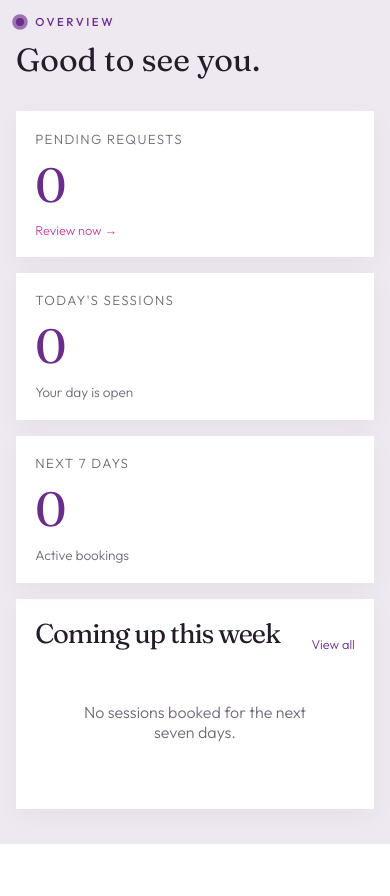
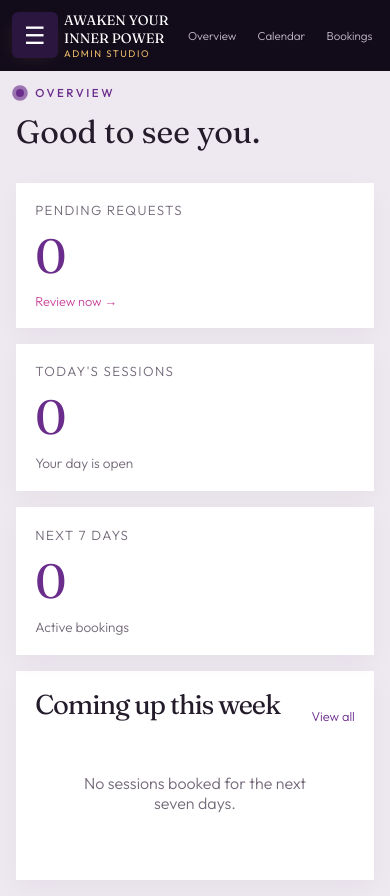
Before and after one commit to Ibrahim-2005/awakenyourinnerpower, a Flask app: page /admin in a window 390 px wide. Before the commit the page ends 844 px from the top, so only its background shows below. Run offline with Flask 3, Linux system fonts and the light colour scheme; a user stored in the database is signed in; data that the repository does not hold is empty.

Commit message:
admin sidebar

```diff
--- a/static/css/style.css
+++ b/static/css/style.css
@@ -403,16 +403,6 @@ input,select,textarea,button{max-width:100%}
     cursor:pointer;
 }
 
-.admin-sidebar{
-    transform:translateX(-100%);
-    transition:.3s;
-    position:fixed;
-    z-index:9998;
-}
-
-.admin-sidebar.open{
-    transform:translateX(0);
-}
 }
 
 @media(prefers-reduced-motion:reduce){
```
